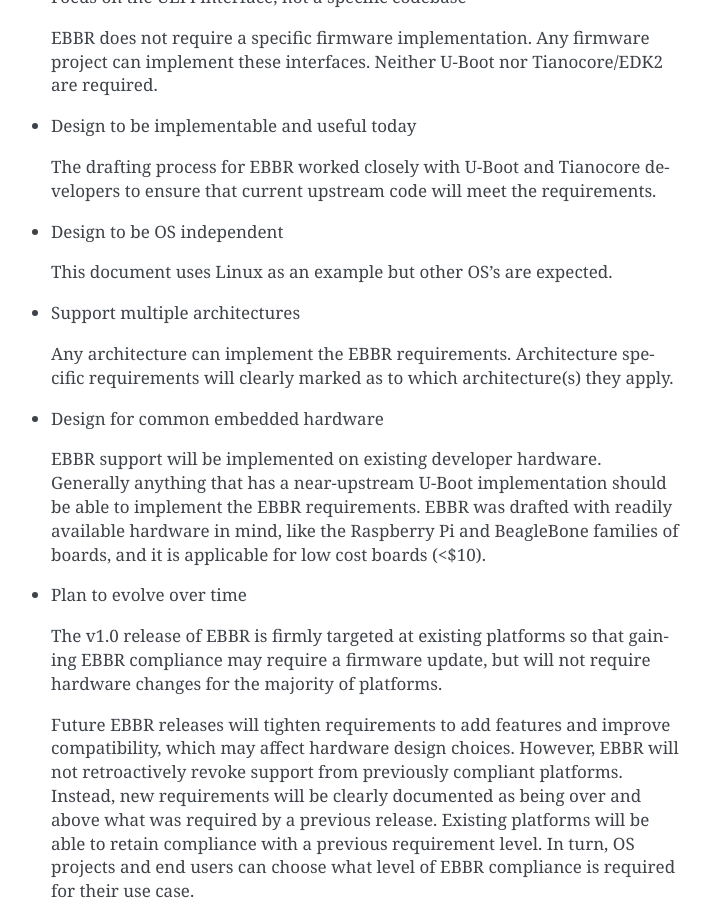
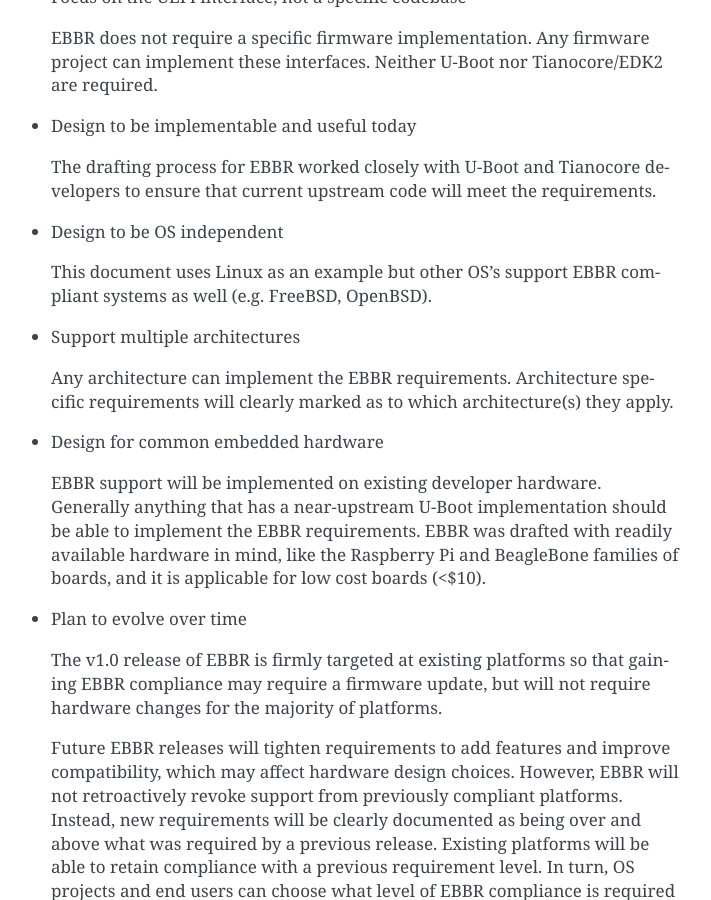
Before and after one commit to ARM-software/ebbr, a Sphinx documentation site: the page built from source/chapter1-about.rst, in a window 1280 px wide and 900 px high, scrolled down 1897 px. Shown: the whole window, without its empty margins (399-1110 px from the left). Built offline with Sphinx 7.4.7, drawn with Linux system fonts in a browser that asks for light colours.

Commit message:
chapter1: OS independency
We already have non-Linux operating systems booting on EBBR compliant
systems since 2016.

Signed-off-by: Heinrich Schuchardt <xypron.glpk@gmx.de>

```diff
--- a/source/chapter1-about.rst
+++ b/source/chapter1-about.rst
@@ -102,7 +102,8 @@
 
 - Design to be OS independent
 
-  This document uses Linux as an example but other OS's are expected.
+  This document uses Linux as an example but other OS's support EBBR compliant
+  systems as well (e.g. FreeBSD, OpenBSD).
 
 - Support multiple architectures
 
```
